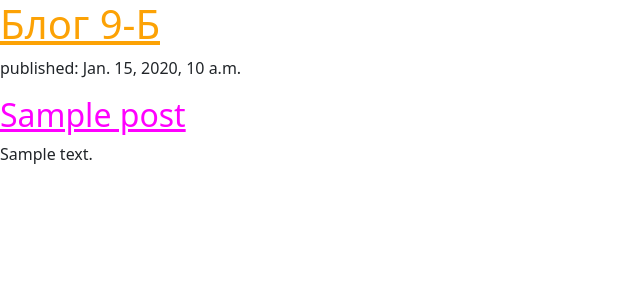
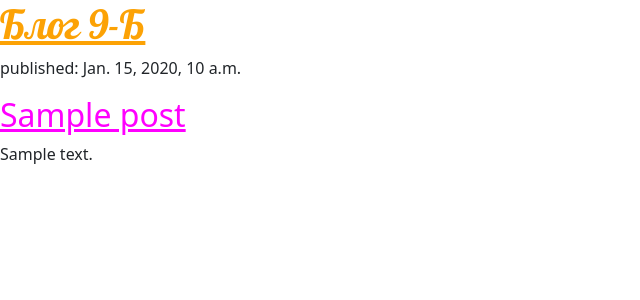
Before and after one commit to lyceum16b-dev/My-Blog, a Django app: page / in a window 1280 px wide. Shown: the top 300 px of the page, without its empty margins (0-640 px from the left). Run offline with Django 5.2, Linux system fonts and the light colour scheme; tables that the repository leaves empty hold one stand-in row (values such as "Sample post").

Commit message:
Зміна шрифту заголовска сайту

```diff
--- a/blog/static/css/blog.css
+++ b/blog/static/css/blog.css
@@ -1,5 +1,6 @@
 h1 a {
     color: #FCA205;
+    font-family: "Lobster", sans-serif;
 }
 
 h2 a {
--- a/blog/templates/post_list.html
+++ b/blog/templates/post_list.html
@@ -6,8 +6,14 @@
         <meta name="viewport" content="width=device-width, initial-scale=1">
         <meta charset="UTF-8">
         <title>Заголовок</title>
+        <!--  Під'єднання Bootstrap -->
         <link href="https://cdn.jsdelivr.net/npm/bootstrap@5.3.8/dist/css/bootstrap.min.css" rel="stylesheet" integrity="sha384-sRIl4kxILFvY47J16cr9ZwB07vP4J8+LH7qKQnuqkuIAvNWLzeN8tE5YBujZqJLB" crossorigin="anonymous">
         <link rel="stylesheet" href="{% static 'css/blog.css' %}">
+        <!--  Під'єднання Шрифту -->
+        <link rel="preconnect" href="https://fonts.googleapis.com">
+        <link rel="preconnect" href="https://fonts.gstatic.com" crossorigin>
+        <link href="https://fonts.googleapis.com/css2?family=Lobster&display=swap" rel="stylesheet">
+
     </head>
     <body>
     <div>
```
